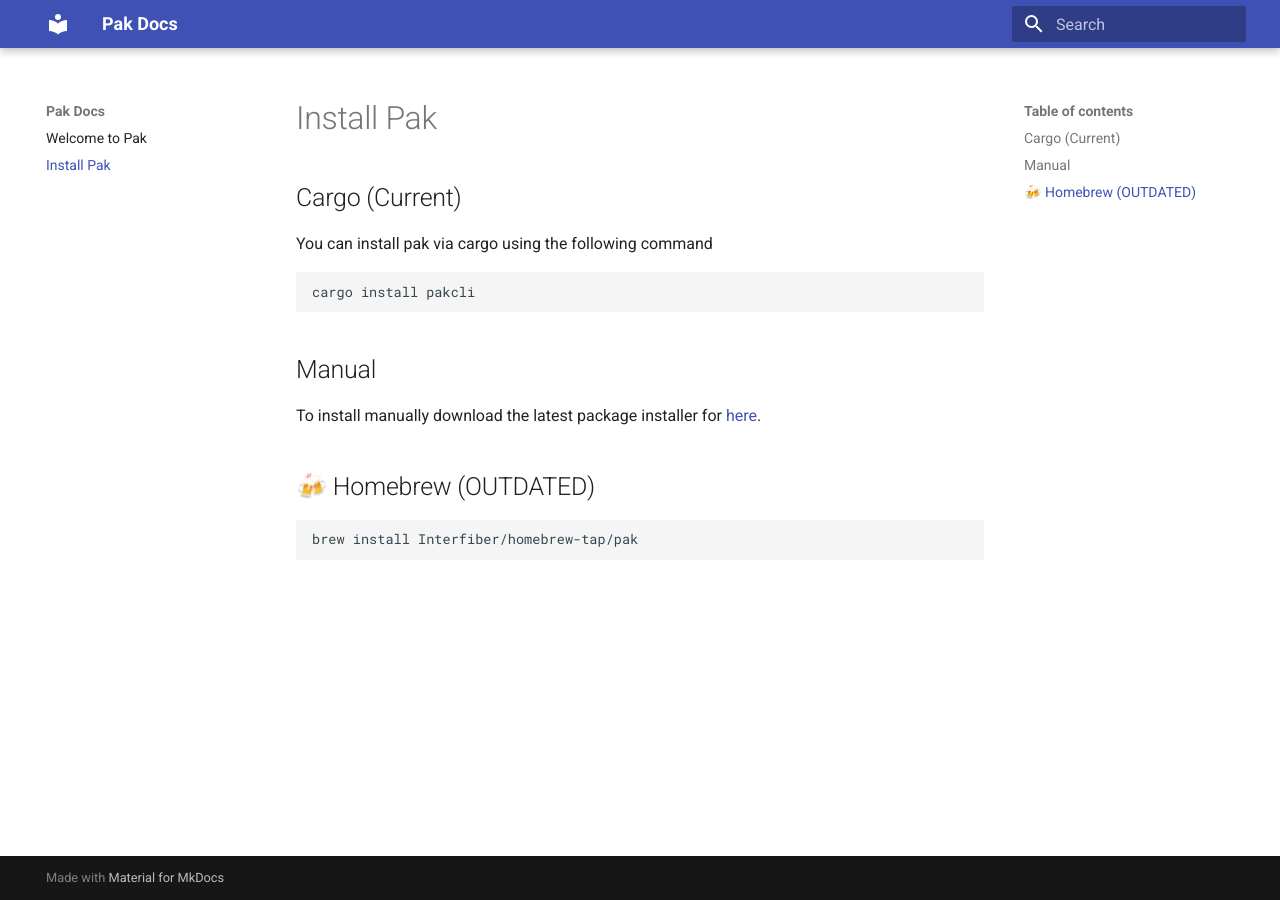
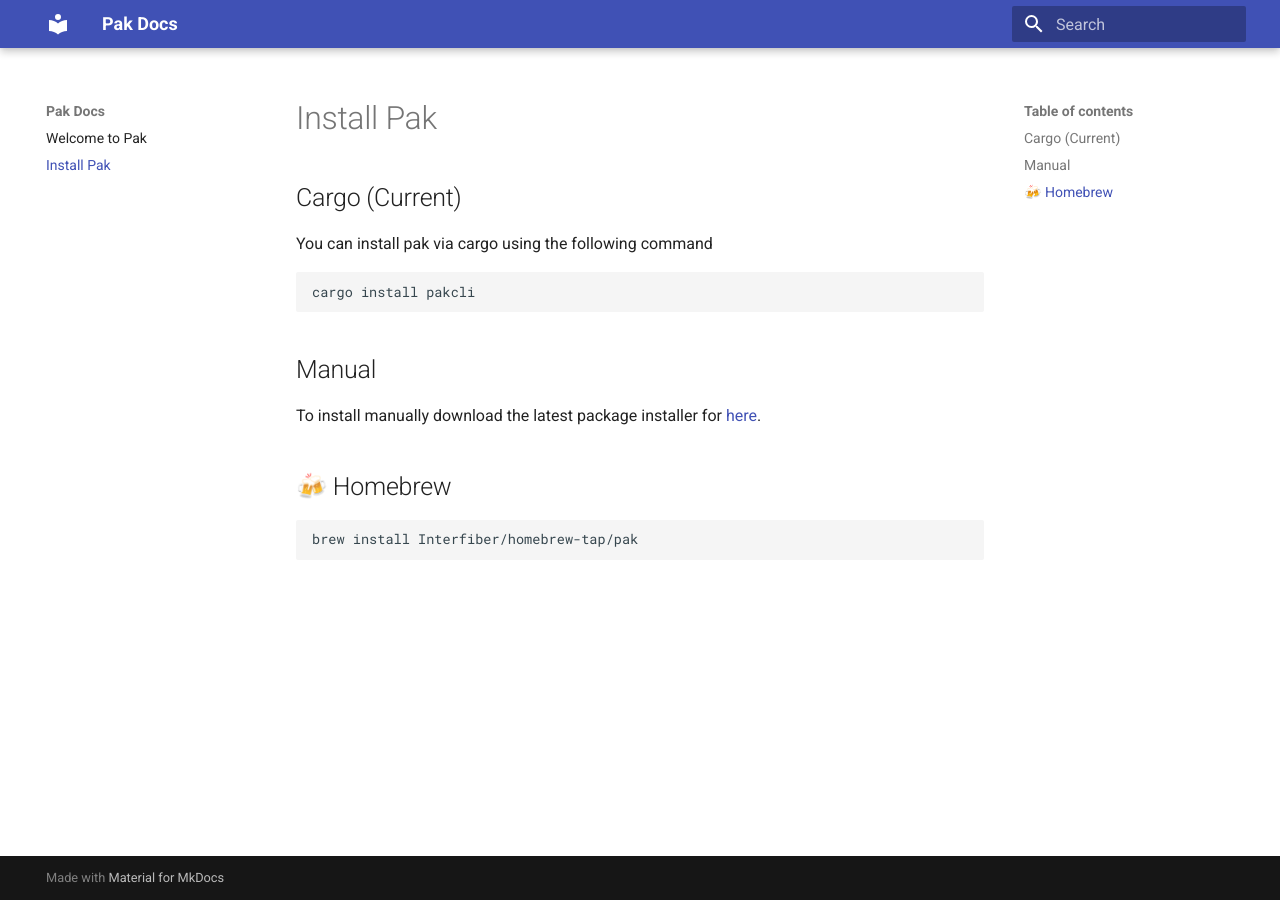
Before and after one commit to Interfiber/pak, an MkDocs documentation site: the page built from docs/docs/install.md, in a window 1280 px wide. Built offline with MkDocs 1.6.1 and Material for MkDocs 9.7.7, drawn with Linux system fonts in a browser that asks for light colours.

Commit message:
:bug: Update homebrew package status

````diff
--- a/docs/docs/install.md
+++ b/docs/docs/install.md
@@ -9,7 +9,7 @@ cargo install pakcli
 ## Manual
 To install manually download the latest package installer for [here](https://github.com/Interfiber/pak/releases/latest).
 
-## 🍻 Homebrew (OUTDATED)
+## 🍻 Homebrew
 ```bash
 brew install Interfiber/homebrew-tap/pak
 ```
````
